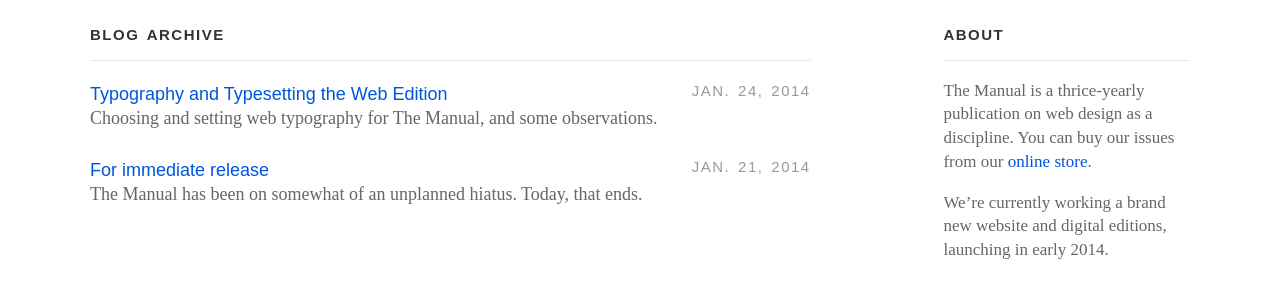
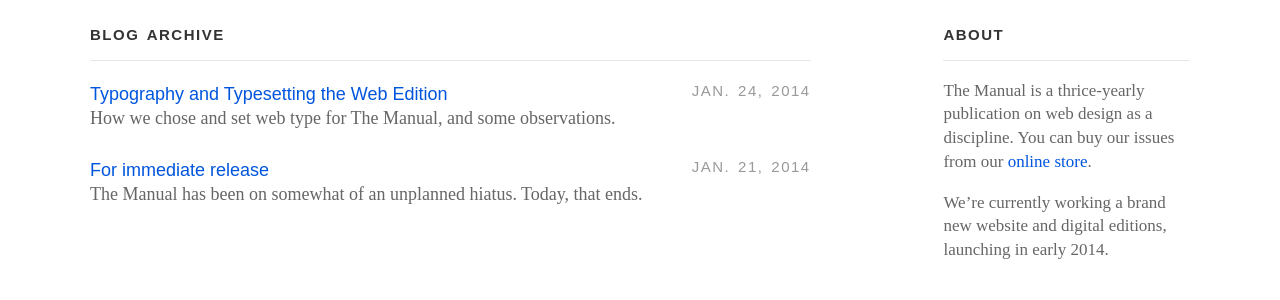
Before and after one commit to themanual/blog, a Jekyll site: the page built from archive.html, in a window 1280 px wide. Shown: the part 155-455 px from the top of the page. Built offline with Jekyll 4.4.1, drawn with Linux system fonts in a browser that asks for light colours; comment, search, counter and statistics services are not loaded.

Commit message:
Improve synopsis, fix typo.

```diff
--- a/_posts/2014-01-24-typography-and-typesetting-the-web-edition.md
+++ b/_posts/2014-01-24-typography-and-typesetting-the-web-edition.md
@@ -2,7 +2,7 @@
 layout: post
 
 title: Typography and Typesetting the Web Edition
-synopsis: Choosing and setting web typography for The Manual, and some observations.
+synopsis: How we chose and set web type for The Manual, and some observations.
 author:
   name: Paulo Pereira
   twitter: paulozoom
@@ -15,7 +15,7 @@
 
 ## Typefaces
 
-In the video for [The Manual’s Kickstart project][kickstarter] Andy said:
+In the video for [The Manual’s Kickstart project][kickstarter], Andy said:
 
 > [The Manual] is a brand new limited-run print magazine, focussing around the maturing of design on the web. Each issue will have six substantial, beautifully illustrated feature articles, written by established and emerging talent, with a focus on bringing a greater depth to the conversation surrounding our profession.
 
```
